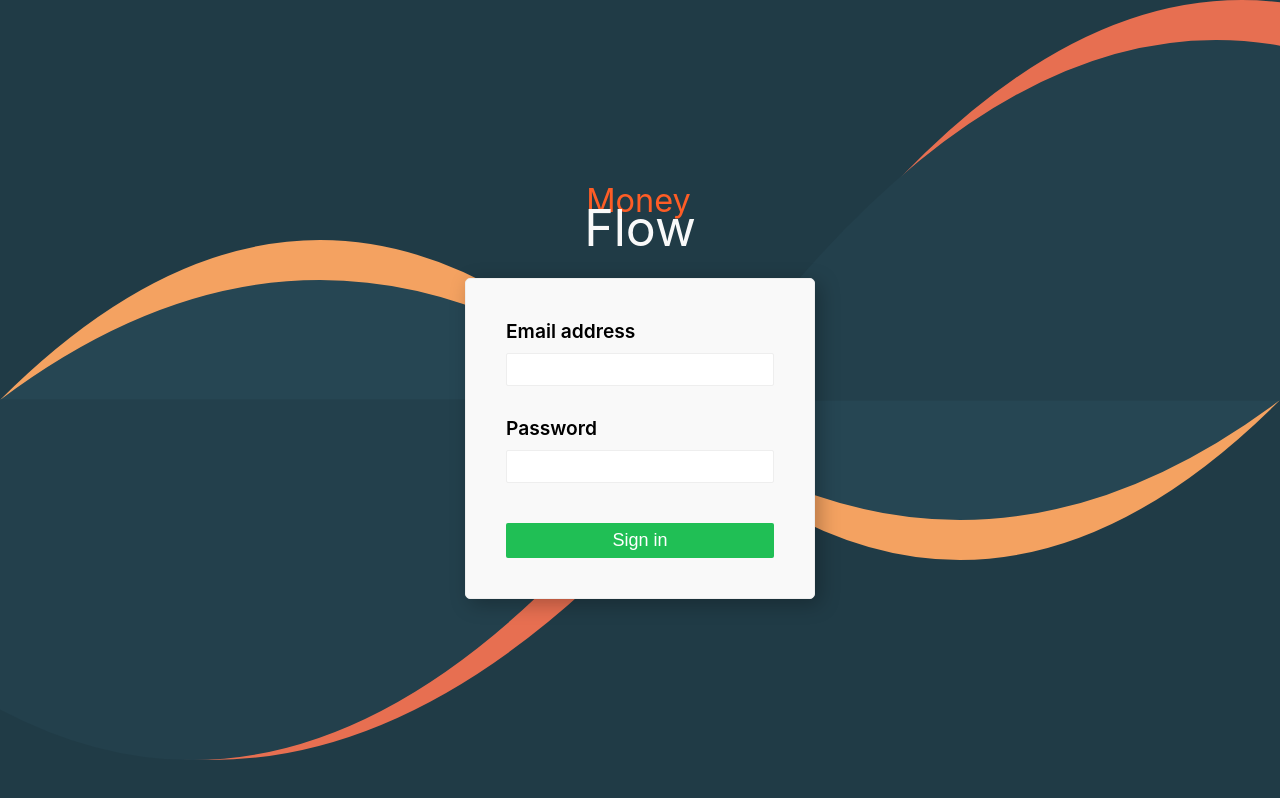
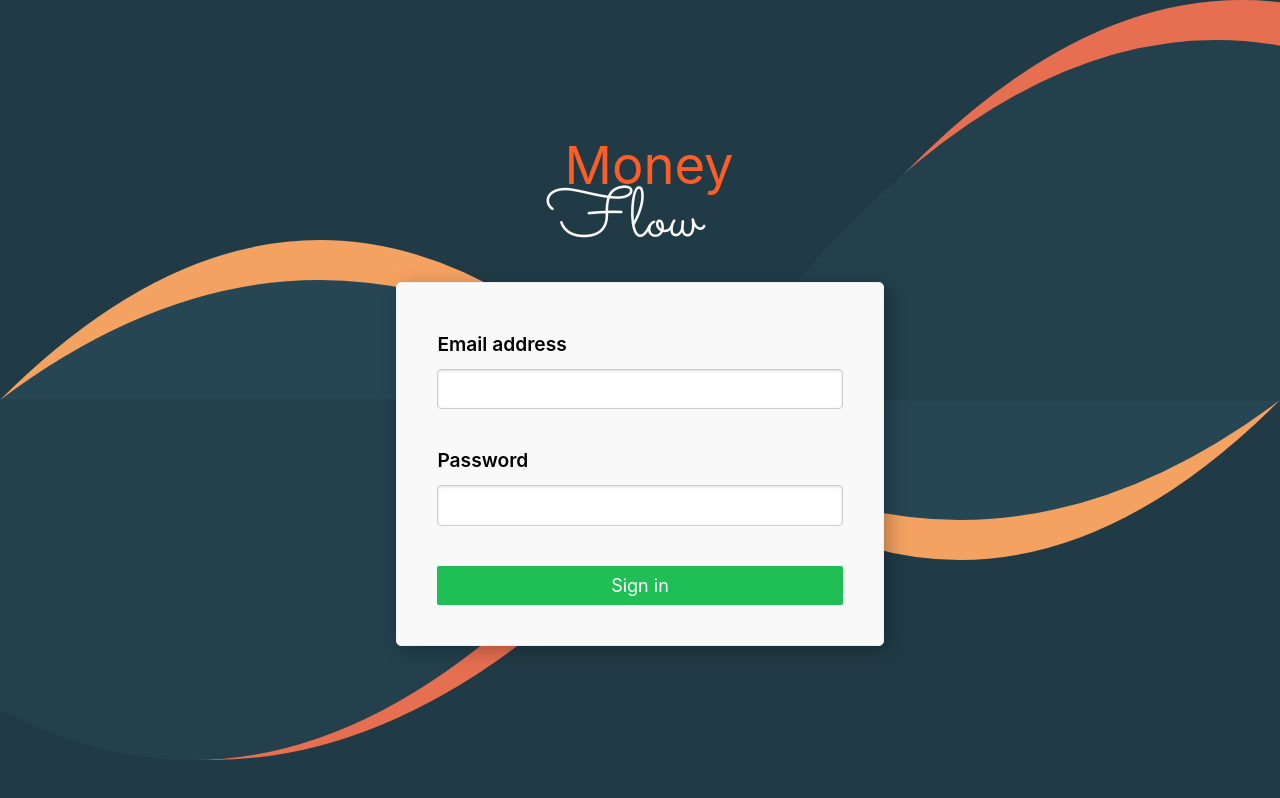
Before and after one commit to bentefay/MoneyFlow, a React (Vite) app in the folder src/Client/: page / in a window 1280 px wide. Built offline with nearby package versions, Linux system fonts and the light colour scheme.

Commit message:
Update style of auth page

```diff
--- a/src/Client/index.html
+++ b/src/Client/index.html
@@ -4,6 +4,10 @@
     <title>MoneyFlow</title>
     <meta name="viewport" content="width=device-width, initial-scale=1">
     <link rel="shortcut icon" type="image/png" href="./assets/favicon.png"/>
+    <link href="https://fonts.googleapis.com/css?family=Sacramento" rel="stylesheet">
+    <link rel="stylesheet" href="https://unpkg.com/purecss@1.0.0/build/base-min.css">
+    <link rel="stylesheet" href="https://unpkg.com/purecss@1.0.0/build/buttons-min.css">
+    <link rel="stylesheet" href="https://unpkg.com/purecss@1.0.0/build/forms-min.css">
 </head>
 
 <body>
--- a/src/Client/src/index.style.tsx
+++ b/src/Client/src/index.style.tsx
@@ -1,5 +1,5 @@
 import { css, injectGlobal } from "emotion";
-import { color0, color1, color7, color6, color4 } from './palette.style';
+import { color1, color7, color6, color4 } from './palette.style';
 
 injectGlobal({
     '*': {
@@ -32,36 +32,37 @@ injectGlobal({
     backgroundColor: "#203B46"
   });
 
-  export const gray = css({
+  export const gray2 = css({
     fill: "#23404C"
   });
 
-  export const blue = css({
+  export const orange2 = css({
     fill: "#F4A261"
   });
 
-  export const blue2 = css({
+  export const gray3 = css({
     fill: "#264653"
   });
 
-  export const orange = css({
+  export const orange1 = css({
     fill: "#E76F51"
   });
 
   export const brand = css({
-    fontSize: '50px',
+    fontSize: '70px',
     marginBottom: '20px'
   });
 
   export const first = css({
     color: color1,
-    fontSize: '65%',
-    marginBottom: "-22px",
-    marginLeft: "2px",
+    fontSize: "75%",
+    marginBottom: "-14px",
+    marginLeft: "18px"
   });
 
   export const second = css({
-    color: color7
+    color: color7,
+    fontFamily: "'Sacramento', serif"
   });
 
   export const form = css({
@@ -93,10 +94,6 @@ injectGlobal({
     fontSize: '18px',
     marginTop: '10px',
     backgroundColor: color4,
-    border: 'none',
-    borderRadius: '2px',
-    padding: '7px 15px',
-    width: '100%',
-    cursor: 'pointer',
-    color: 'white'
+    color: 'white',
+    width: '100%'
   });
--- a/src/Client/src/index.tsx
+++ b/src/Client/src/index.tsx
@@ -1,7 +1,7 @@
 import "tslib";
 import * as React from "react";
 import { render } from "react-dom";
-import { account, background, blue, orange, gray, brand, first, second, form, label, input, button, blue2 } from './index.style';
+import { account, background, orange2, orange1, gray2, brand, first, second, form, label, input, button, gray3 } from './index.style';
 
 const Root = () => (
   <div className={account}>
@@ -12,12 +12,15 @@ const Root = () => (
       width="100%"
       height="100%"
       preserveAspectRatio="none">
-      <path className={blue} d={path(100, 40, 0, 1)} />
-      <path className={blue2} d={path(100, 30, 0, 1)} />
-      <path className={orange} d={path(160, 100, 57, 1)} />
-      <path className={orange} d={path(170, -90, -26, 1)} />
-      <path className={gray} d={path(160, -90, -25, 1)} />
-      <path className={gray} d="M0 49.9 H 100 V 50.1 H 0" />
+
+      <path className={orange2} d={path(100, 40, 0, 1)} />
+      <path className={gray3} d={path(100, 30, 0, 1)} />
+
+      <path className={orange1} d={path(160, 100, 57, 1)} />
+      <path className={orange1} d={path(170, -90, -26, 1)} />
+
+      <path className={gray2} d={path(160, -90, -25, 1)} />
+      <path className={gray2} d="M0 49.9 H 100 V 50.1 H 0" />
     </svg>
 
     <div className={brand}>
@@ -25,7 +28,7 @@ const Root = () => (
       <div className={second}>Flow</div>
     </div>
 
-    <form className={form}>
+    <form className={`pure-form ${form}`}>
       <div>{process.env.API_BASE_URL}</div>
 
       <label className={label}>Email address</label>
@@ -34,7 +37,7 @@ const Root = () => (
       <label className={label}>Password</label>
       <input className={input} type="password" required />
 
-      <button className={button}>Sign in</button>
+      <button className={`pure-button ${button}`}>Sign in</button>
     </form>
   </div>
 );
```
